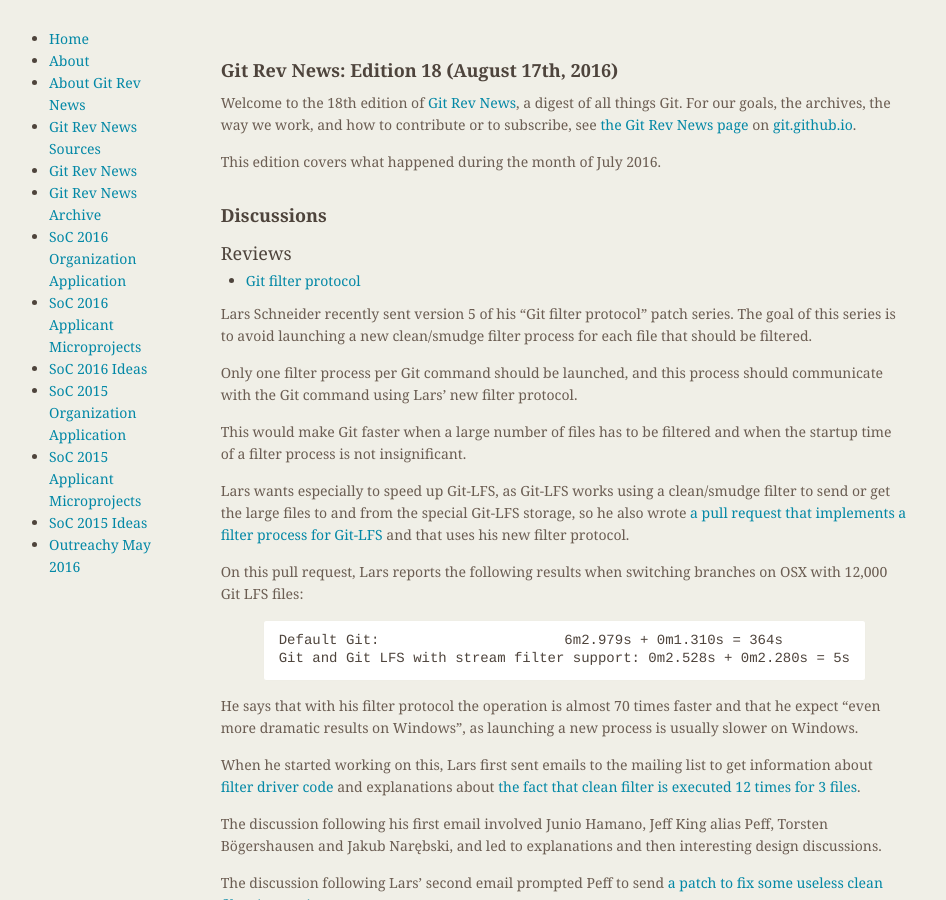
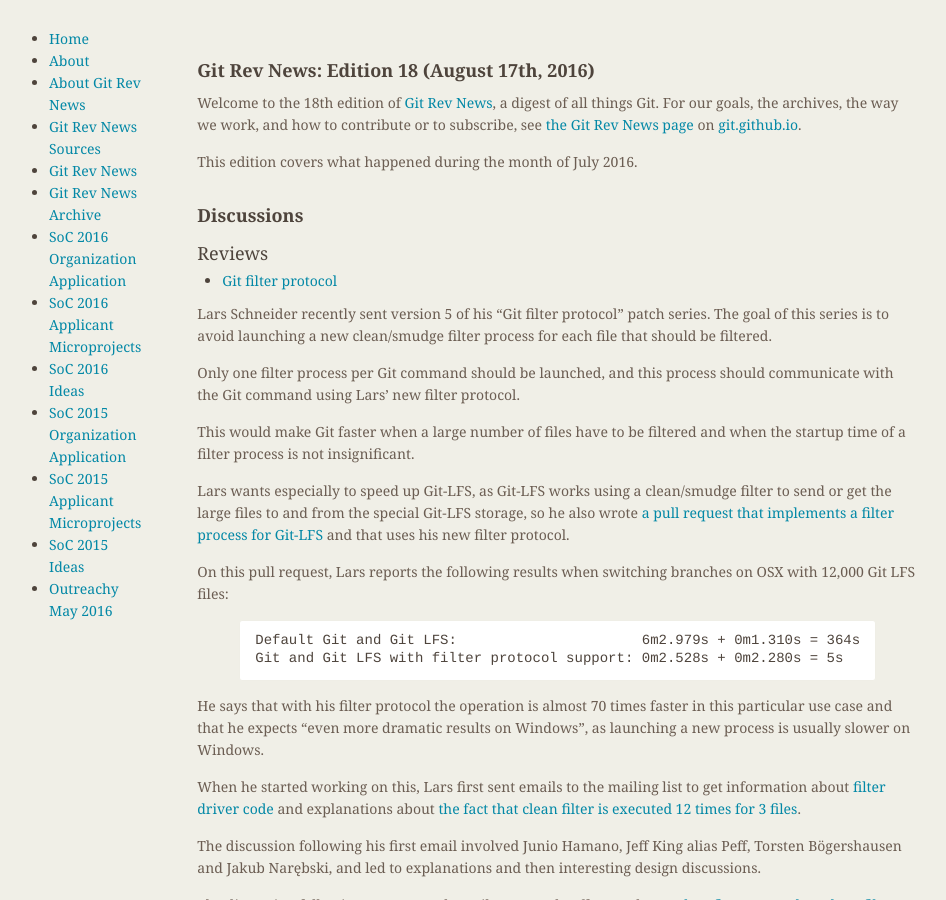
Before and after one commit to git/git.github.io, a Jekyll site: the page built from rev_news/drafts/edition-18.md, in a window 1280 px wide and 900 px high. Shown: the whole window, without its empty margins (174-1120 px from the left). Built offline with Jekyll 4.4.1, drawn with Linux system fonts in a browser that asks for light colours.

Commit message:
rn-18: minor corrections

````diff
--- a/rev_news/drafts/edition-18.md
+++ b/rev_news/drafts/edition-18.md
@@ -34,7 +34,7 @@
 process should communicate with the Git command using Lars' new filter
 protocol.
 
-This would make Git faster when a large number of files has to
+This would make Git faster when a large number of files have to
 be filtered and when the startup time of a filter process is not
 insignificant.
 
@@ -48,13 +48,13 @@
 switching branches on OSX with 12,000 Git LFS files:
 
 ```
-Default Git:                      6m2.979s + 0m1.310s = 364s
-Git and Git LFS with stream filter support: 0m2.528s + 0m2.280s = 5s
+Default Git and Git LFS:                      6m2.979s + 0m1.310s = 364s
+Git and Git LFS with filter protocol support: 0m2.528s + 0m2.280s = 5s
 ```
 
 He says that with his filter protocol the operation is almost 70 times
-faster and that he expect "even more dramatic results on Windows", as
-launching a new process is usually slower on Windows.
+faster in this particular use case and that he expects "even more dramatic
+results on Windows", as launching a new process is usually slower on Windows.
 
 When he started working on this, Lars first sent emails to the mailing
 list to get information about
````
